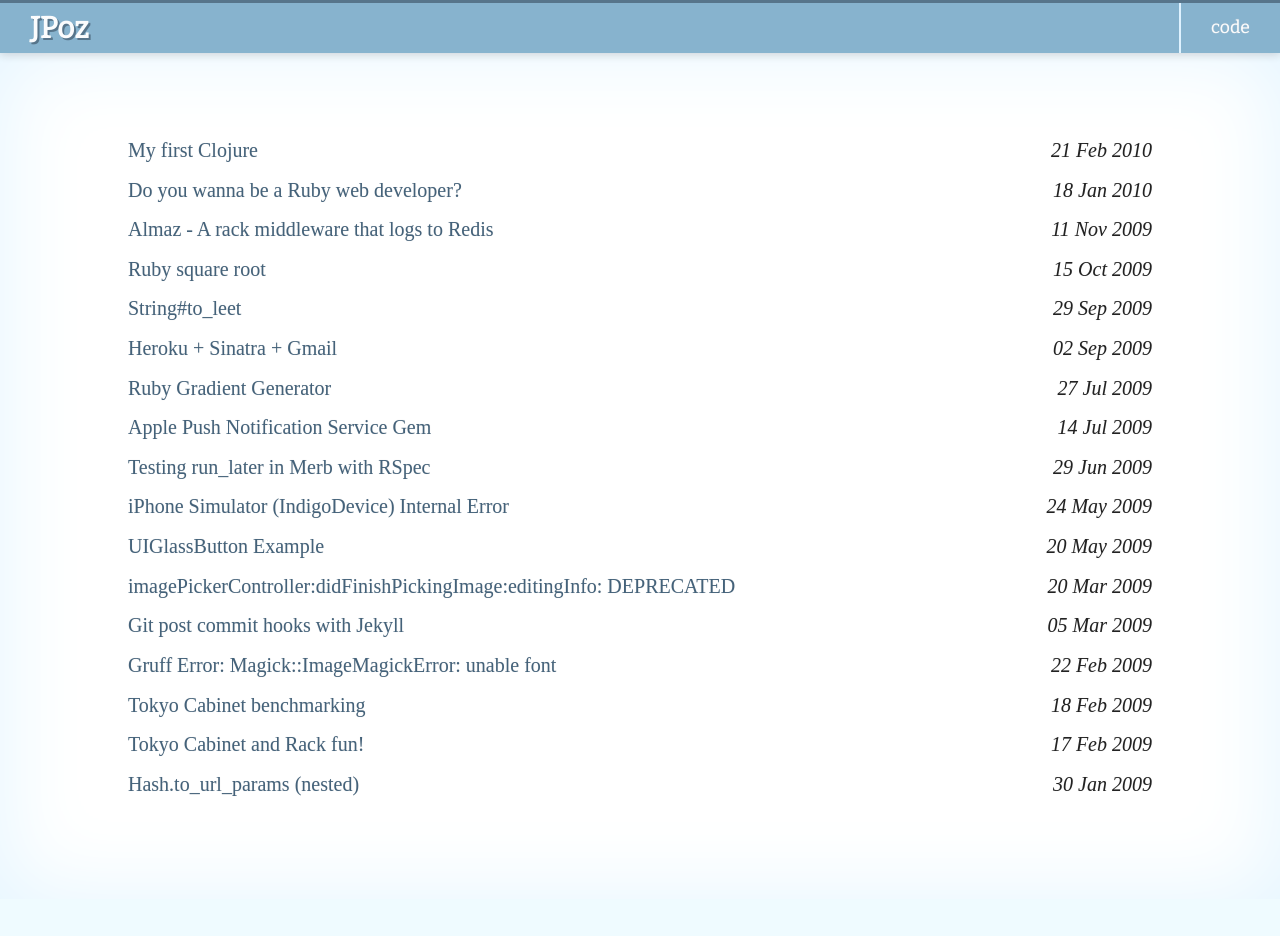
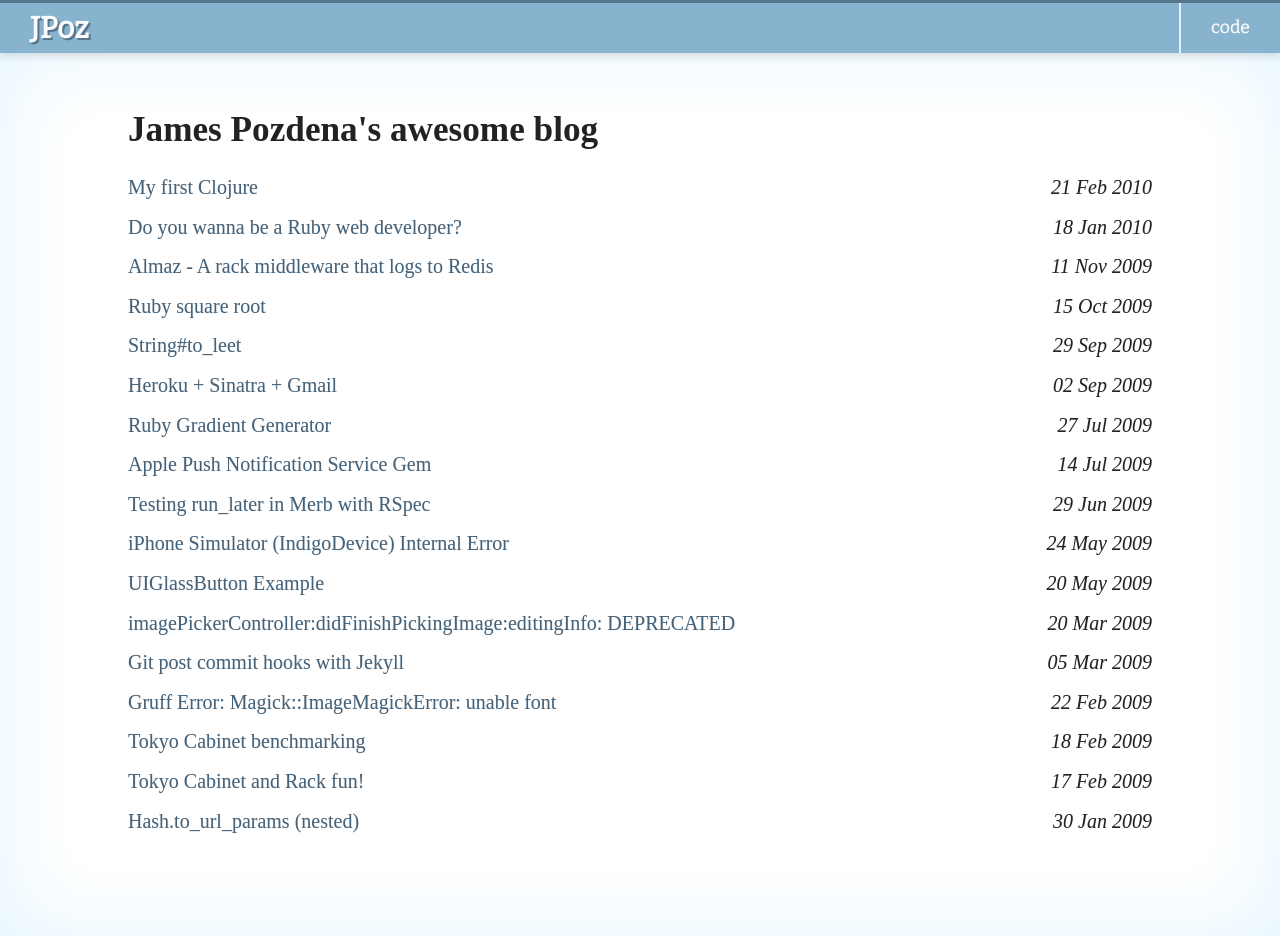
Before and after one commit to jpoz/blog.jpoz.net, a Jekyll site: the page built from index.html, in a window 1280 px wide and 936 px high. Built offline with Jekyll 4.4.1, drawn with Linux system fonts in a browser that asks for light colours; nearby versions of some CDN libraries; some web fonts are replaced; Markdown is read by kramdown in place of the engine named in the settings.

Commit message:
adding title

```diff
--- a/index.html
+++ b/index.html
@@ -2,6 +2,8 @@
 layout: default
 title: index
 ---
+
+<h1 id='post_title'>James Pozdena's awesome blog</h1>
 
 <ul class="posts">
   {% for post in site.posts %}
```
Also changed, not shown: 2 other files.
